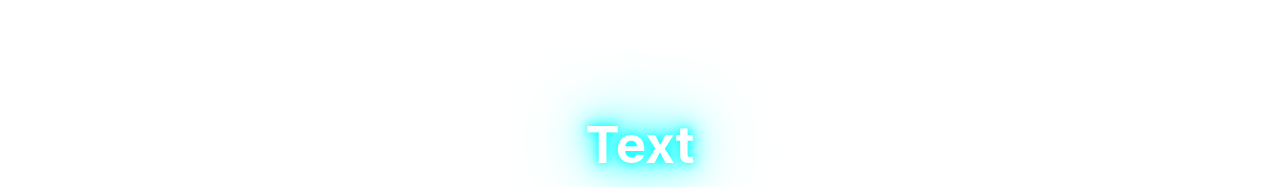
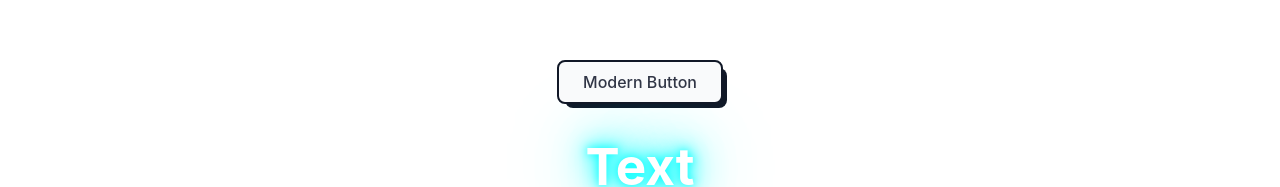
Before and after one commit to rightsoftend/front-solutions, a React (Vite) app: page / in a window 1280 px wide. Shown: the part 128-315 px from the top of the page. Built offline with nearby package versions, Linux system fonts and the light colour scheme.

Commit message:
Added modern button component

```diff
--- a/src/App.tsx
+++ b/src/App.tsx
@@ -1,10 +1,12 @@
 import NeonText from './components/text/1-neon'
 import Hover1 from './components/images/effects/1-hover/1-hover'
+import ModernButton from './components/buttons/modern'
 import './App.css'
 
 function App() {
   return (
     <>
+      <ModernButton />
       <NeonText text="Text"/>
       <Hover1 />
 
--- /dev/null
+++ b/src/components/buttons/modern/index.tsx
@@ -0,0 +1,9 @@
+import './style.css';
+
+const ModernButton = () => {
+  return (
+    <button className="btn">Modern Button</button>
+  );
+}
+
+export default ModernButton;
--- /dev/null
+++ b/src/components/buttons/modern/style.css
@@ -0,0 +1,30 @@
+.btn {
+  color: #313646;
+  padding: 10px 24px;
+  background-color: #f9fafb;
+  border: 2px solid #111827;
+  border-radius: 0.5rem;
+  cursor: pointer;
+  position: relative;
+  transition: all 0.3s;
+}
+
+.btn::after {
+  content: "";
+  position: absolute;
+  inset: 0;
+  background-color: #111827;
+  border-radius: inherit;
+  translate: 6px 6px;
+  transition: 0.25s;
+  z-index: -1;
+}
+
+.btn:hover::after {
+  translate: 0;
+}
+
+.btn:hover {
+  background-color: #111827;
+  color: #f9fafb;
+}
```
